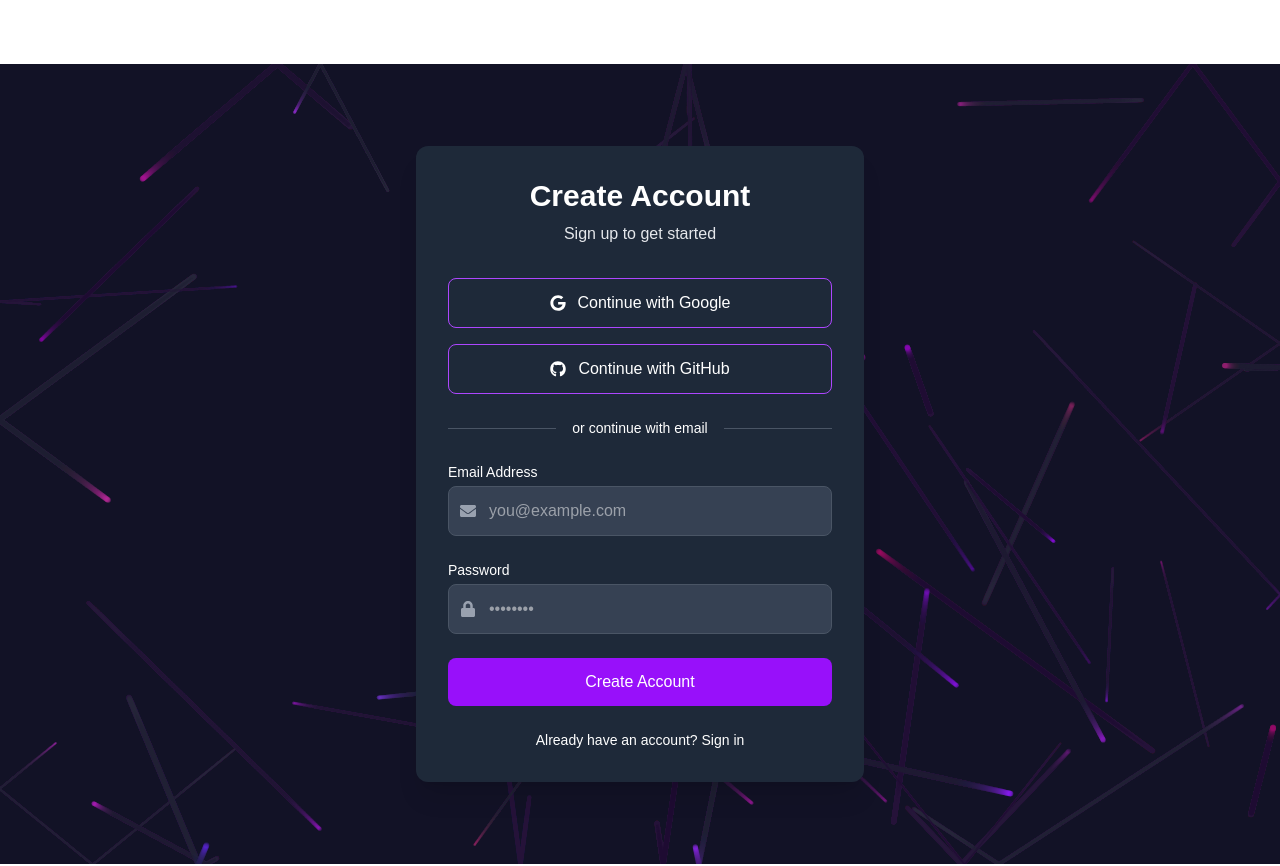
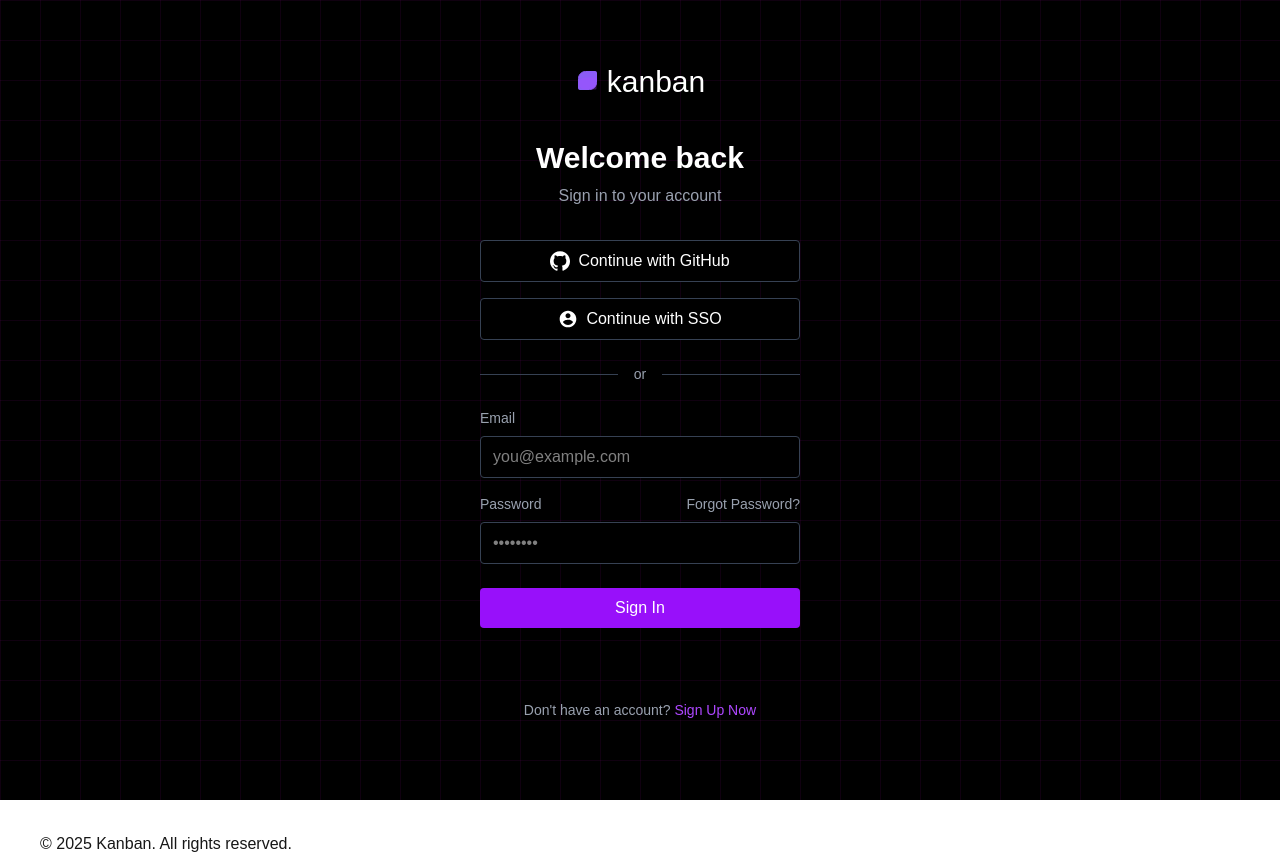
Before and after one commit to josssss07/kanban, a Next.js app: page /Login in a window 1280 px wide. Shown: the top 866 px of the page. Built offline with nearby package versions, Linux system fonts and the light colour scheme.

Commit message:
login frontend changed

```diff
--- a/app/(auth)/Login/page.js
+++ b/app/(auth)/Login/page.js
@@ -7,7 +7,6 @@ import Footer from '@/app/components/ui/Footer'
 const page = () => {
   return (
     <div>
-        <LoginNav></LoginNav>
         <Login></Login>
         <Footer></Footer>
     </div>
--- a/app/aboutUs/hero.js
+++ b/app/aboutUs/hero.js
@@ -4,7 +4,7 @@ const AboutHero = () => {
   return (
     <div className="relative bg-gray-900 text-white">
       {/* Purple gradient overlay */}
-      <div className="absolute inset-0 bg-gradient-to-br from-purple-900/70 to-gray-900/90 z-10"></div>
+      <div className="absolute inset-0 bg-gradient-to-br from-purple-600/70 z-10"></div>
 
       {/* Background pattern (optional) */}
       <div className="absolute inset-0 opacity-10 z-0">
@@ -22,7 +22,7 @@ const AboutHero = () => {
       <div className="container mx-auto px-6 py-24 md:py-32 relative z-20">
         <div className="max-w-3xl mx-auto text-center">
           <h1 className="text-4xl md:text-5xl lg:text-6xl font-bold mb-6">
-            About Kanban
+            About kanban
           </h1>
 
           <div className="w-24 h-1 bg-purple-500 mx-auto mb-6"></div>
--- a/app/components/auth/loginform.js
+++ b/app/components/auth/loginform.js
@@ -1,226 +1,142 @@
-"use client";
+import { useState } from 'react';
+import Link from 'next/link';
+import Image from 'next/image';
+import Head from 'next/head';
 
-import React, { useState, useEffect } from "react";
-import { signIn } from "next-auth/react";
-import { FaGoogle, FaGithub, FaEnvelope, FaLock } from "react-icons/fa";
+export default function Login() {
+  const [email, setEmail] = useState('');
+  const [password, setPassword] = useState('');
 
-const AuthForm = ({ type }) => {
-  const [email, setEmail] = useState("");
-  const [password, setPassword] = useState("");
-  const [loading, setLoading] = useState(false);
-
-  // Animation setup
-  useEffect(() => {
-    // Create canvas element for particle animation
-    const canvas = document.getElementById('background-animation');
-    const ctx = canvas.getContext('2d');
-    canvas.width = window.innerWidth;
-    canvas.height = window.innerHeight;
-
-    // Array to store particles
-    const particles = [];
-    const particleCount = 50;
-
-    // Create particles
-    for (let i = 0; i < particleCount; i++) {
-      particles.push({
-        x: Math.random() * canvas.width,
-        y: Math.random() * canvas.height,
-        radius: Math.random() * 2 + 1,
-        color: `rgba(${Math.floor(Math.random() * 100) + 100}, ${Math.floor(Math.random() * 50)}, ${Math.floor(Math.random() * 150) + 100}, ${Math.random() * 0.5 + 0.1})`,
-        speedX: Math.random() * 2 - 1,
-        speedY: Math.random() * 2 - 1
-      });
-    }
-
-    // Function to draw and update particles
-    function animateParticles() {
-      // Clear canvas with semi-transparent background for trail effect
-      ctx.fillStyle = 'rgba(30, 30, 40, 0.05)';
-      ctx.fillRect(0, 0, canvas.width, canvas.height);
-
-      // Update and draw particles
-      particles.forEach(particle => {
-        // Move particles
-        particle.x += particle.speedX;
-        particle.y += particle.speedY;
-
-        // Wrap around screen
-        if (particle.x < 0 || particle.x > canvas.width) particle.speedX *= -1;
-        if (particle.y < 0 || particle.y > canvas.height) particle.speedY *= -1;
-
-        // Draw particle
-        ctx.beginPath();
-        ctx.arc(particle.x, particle.y, particle.radius, 0, Math.PI * 2);
-        ctx.fillStyle = particle.color;
-        ctx.fill();
-      });
-
-      // Removed the code that connected particles with lines
-
-      requestAnimationFrame(animateParticles);
-    }
-
-    // Start animation
-    animateParticles();
-
-    // Resize handler
-    const handleResize = () => {
-      canvas.width = window.innerWidth;
-      canvas.height = window.innerHeight;
-    };
-
-    window.addEventListener('resize', handleResize);
-
-    // Cleanup
-    return () => {
-      window.removeEventListener('resize', handleResize);
-    };
-  }, []);
-
-  const handleSubmit = async (e) => {
+  const handleSubmit = (e) => {
     e.preventDefault();
-    setLoading(true);
-    console.log("Email:", email, "Password:", password);
-    // Add your authentication logic here
-    setLoading(false);
+    // Handle login logic here
   };
 
   return (
-    <div className="relative min-h-screen flex items-center justify-center">
-      {/* Background canvas */}
-      <canvas id="background-animation" className="absolute top-0 left-0 w-full h-full -z-10"></canvas>
+    <div className="relative flex min-h-screen bg-black">
+      <Head>
+        <title>Kanban - Sign in</title>
+        <meta name="description" content="Sign in to your Kanban account" />
+      </Head>
 
-      {/* Content */}
-      <div className="max-w-md w-full mx-auto bg-gray-800 bg-opacity-70 backdrop-blur-sm text-white shadow-xl rounded-xl p-8 relative z-10">
-        <div className="mb-8 text-center">
-          <h2 className="text-3xl font-bold mb-2 text-white">
-            {type === "login" ? "Welcome Back" : "Create Account"}
-          </h2>
-          <p className="text-gray-200">
-            {type === "login"
-              ? "Sign in to access your account"
-              : "Sign up to get started"}
-          </p>
+      {/* Background grid pattern - fixed to be behind content */}
+      <div className="fixed inset-0 z-0 pointer-events-none">
+        <svg width="100%" height="100%" xmlns="http://www.w3.org/2000/svg">
+          <defs>
+            <pattern id="grid" width="40" height="40" patternUnits="userSpaceOnUse">
+              <path d="M 40 0 L 0 0 0 40" fill="none" stroke="purple" strokeWidth="0.5" strokeOpacity="0.5"/>
+            </pattern>
+          </defs>
+          <rect width="100%" height="100%" fill="url(#grid)" />
+        </svg>
       </div>
 
-        <div className="space-y-4 mb-6">
-          <button
-            className="w-full flex items-center justify-center bg-transparent border border-purple-500 text-white p-3 rounded-lg hover:bg-purple-900 transition duration-300 ease-in-out"
-            onClick={() => signIn("google")}
-            type="button"
-          >
-            <FaGoogle className="mr-3 text-white" />
-            Continue with Google
+      {/* Container for centered content */}
+      <div className="relative z-10 flex flex-col md:flex-row w-full max-w-6xl mx-auto">
+        {/* Centered Panel */}
+        <div className="w-full md:w-1/2 p-8 md:p-16 flex flex-col justify-center mx-auto max-w-md">
+          {/* Logo */}
+          <div className="mb-10 text-center">
+            <div className="flex items-center justify-center">
+              <div className="text-purple-500 mr-2">
+                <svg width="24" height="24" viewBox="0 0 24 24" fill="none" xmlns="http://www.w3.org/2000/svg">
+                  <path
+                    d="M21.5 12.5C21.5 16.366 18.366 19.5 14.5 19.5H4.5C3.948 19.5 3.5 19.052 3.5 18.5V8.5C3.5 4.634 6.634 1.5 10.5 1.5H20.5C21.052 1.5 21.5 1.948 21.5 2.5V12.5Z"
+                    fill="#8B5CF6"
+                    stroke="#8B5CF6"
+                  />
+                  <path
+                    d="M3.5 14.5C3.5 10.634 6.634 7.5 10.5 7.5H20.5C21.052 7.5 21.5 7.948 21.5 8.5V18.5C21.5 19.052 21.052 19.5 20.5 19.5H10.5C6.634 19.5 3.5 16.366 3.5 12.5V14.5Z"
+                    fill="currentColor"
+                    fillOpacity="0.3"
+                  />
+                </svg>
+              </div>
+              <span className="text-white text-3xl font-medium">
+                <a href='./' className="hover:text-purple-400 transition-colors">kanban</a>
+              </span>
+            </div>
+          </div>
+
+          {/* Login Form */}
+          <div className="flex-grow">
+            <h1 className="text-white text-3xl font-bold mb-2 text-center">Welcome back</h1>
+            <p className="text-gray-400 mb-8 text-center">Sign in to your account</p>
+
+            <div className="space-y-4 mb-4">
+              <button className="flex items-center justify-center w-full py-2 px-4 bg-black border border-gray-700 rounded text-white hover:bg-gray-900 transition duration-200">
+                <svg className="w-5 h-5 mr-2" viewBox="0 0 24 24" fill="none" xmlns="http://www.w3.org/2000/svg">
+                  <path d="M12 0.296997C5.37 0.296997 0 5.67 0 12.297C0 17.6 3.438 22.097 8.205 23.682C8.805 23.795 9.025 23.424 9.025 23.105C9.025 22.82 9.015 22.065 9.01 21.065C5.672 21.789 4.968 19.455 4.968 19.455C4.422 18.07 3.633 17.7 3.633 17.7C2.546 16.956 3.717 16.971 3.717 16.971C4.922 17.055 5.555 18.207 5.555 18.207C6.625 20.042 8.364 19.512 9.05 19.205C9.158 18.429 9.467 17.9 9.81 17.6C7.145 17.3 4.344 16.268 4.344 11.67C4.344 10.36 4.809 9.29 5.579 8.45C5.444 8.147 5.039 6.927 5.684 5.274C5.684 5.274 6.689 4.952 8.984 6.504C9.944 6.237 10.964 6.105 11.984 6.099C13.004 6.105 14.024 6.237 14.984 6.504C17.264 4.952 18.269 5.274 18.269 5.274C18.914 6.927 18.509 8.147 18.389 8.45C19.154 9.29 19.619 10.36 19.619 11.67C19.619 16.28 16.814 17.295 14.144 17.59C14.564 17.95 14.954 18.686 14.954 19.81C14.954 21.416 14.939 22.706 14.939 23.096C14.939 23.411 15.149 23.786 15.764 23.666C20.565 22.092 24 17.592 24 12.297C24 5.67 18.627 0.296997 12 0.296997Z" fill="white" />
+                </svg>
+                Continue with GitHub
               </button>
 
-          <button
-            className="w-full flex items-center justify-center bg-transparent border border-purple-500 text-white p-3 rounded-lg hover:bg-purple-900 transition duration-300 ease-in-out"
-            onClick={() => signIn("github")}
-            type="button"
-          >
-            <FaGithub className="mr-3 text-white" />
-            Continue with GitHub
+              <button className="flex items-center justify-center w-full py-2 px-4 bg-black border border-gray-700 rounded text-white hover:bg-gray-900 transition duration-200">
+                <svg className="w-5 h-5 mr-2" viewBox="0 0 24 24" fill="none" xmlns="http://www.w3.org/2000/svg">
+                  <path d="M12 2C6.48 2 2 6.48 2 12C2 17.52 6.48 22 12 22C17.52 22 22 17.52 22 12C22 6.48 17.52 2 12 2ZM12 5C13.66 5 15 6.34 15 8C15 9.66 13.66 11 12 11C10.34 11 9 9.66 9 8C9 6.34 10.34 5 12 5ZM12 19.2C9.5 19.2 7.29 17.92 6 15.98C6.03 13.99 10 12.9 12 12.9C13.99 12.9 17.97 13.99 18 15.98C16.71 17.92 14.5 19.2 12 19.2Z" fill="white" />
+                </svg>
+                Continue with SSO
               </button>
             </div>
 
-        <div className="relative mb-6">
-          <div className="absolute inset-0 flex items-center">
-            <div className="w-full border-t border-gray-600"></div>
-          </div>
-          <div className="relative flex justify-center text-sm">
-            <span className="px-4 bg-gray-800 bg-opacity-70 text-white">or continue with email</span>
-          </div>
+            <div className="flex items-center my-6">
+              <div className="flex-grow border-t border-gray-700"></div>
+              <span className="px-4 text-sm text-gray-400">or</span>
+              <div className="flex-grow border-t border-gray-700"></div>
             </div>
 
-        <form onSubmit={handleSubmit} className="space-y-6">
-          <div>
-            <label htmlFor="email" className="block text-sm font-medium text-white mb-1">
-              Email Address
+            <form onSubmit={handleSubmit}>
+              <div className="mb-4">
+                <label className="block text-gray-400 text-sm mb-2" htmlFor="email">
+                  Email
                 </label>
-            <div className="relative">
-              <div className="absolute inset-y-0 left-0 pl-3 flex items-center pointer-events-none">
-                <FaEnvelope className="text-gray-400" />
-              </div>
                 <input
                   id="email"
                   type="email"
-                placeholder="you@example.com"
                   value={email}
                   onChange={(e) => setEmail(e.target.value)}
-                className="w-full pl-10 p-3 bg-gray-700 bg-opacity-70 border border-gray-600 focus:border-purple-500 rounded-lg text-white transition-colors duration-300 focus:outline-none focus:ring-2 focus:ring-purple-500"
-                required
+                  placeholder="you@example.com"
+                  className="w-full px-3 py-2 bg-black border border-gray-700 rounded text-white focus:outline-none focus:ring-2 focus:ring-purple-500"
                 />
               </div>
-          </div>
-
-          <div>
-            <label htmlFor="password" className="block text-sm font-medium text-white mb-1">
+              <div className="mb-6">
+                <div className="flex justify-between mb-2">
+                  <label className="block text-gray-400 text-sm" htmlFor="password">
                     Password
                   </label>
-            <div className="relative">
-              <div className="absolute inset-y-0 left-0 pl-3 flex items-center pointer-events-none">
-                <FaLock className="text-gray-400" />
+                  <Link href="/forgot-password" className="text-sm text-gray-400 hover:text-purple-500">
+                    Forgot Password?
+                  </Link>
                 </div>
                 <input
                   id="password"
                   type="password"
-                placeholder="••••••••"
                   value={password}
                   onChange={(e) => setPassword(e.target.value)}
-                className="w-full pl-10 p-3 bg-gray-700 bg-opacity-70 border border-gray-600 focus:border-purple-500 rounded-lg text-white transition-colors duration-300 focus:outline-none focus:ring-2 focus:ring-purple-500"
-                required
+                  placeholder="••••••••"
+                  className="w-full px-3 py-2 bg-black border border-gray-700 rounded text-white focus:outline-none focus:ring-2 focus:ring-purple-500"
                 />
               </div>
+              <button
+                type="submit"
+                className="w-full py-2 px-4 bg-purple-600 hover:bg-purple-700 rounded text-white font-medium transition duration-200"
+              >
+                Sign In
+              </button>
+            </form>
           </div>
 
-          {type === "login" && (
-            <div className="flex justify-end">
-              <a href="/forgot-password" className="text-sm text-white hover:text-purple-300">
-                Forgot password?
-              </a>
+          {/* Footer */}
+          <div className="mt-8">
+            <div className="text-center text-gray-400 text-sm mb-4">
+              Don&apos;t have an account?{' '}
+              <Link href="/signup" className="text-purple-500 hover:text-purple-400">
+                Sign Up Now
+              </Link>
             </div>
-          )}
-
-          <button
-            type="submit"
-            disabled={loading}
-            className="w-full bg-purple-600 text-white p-3 rounded-lg hover:bg-purple-700 transition-colors duration-300 focus:outline-none focus:ring-2 focus:ring-purple-500 focus:ring-offset-2 focus:ring-offset-gray-800 disabled:opacity-50 disabled:cursor-not-allowed"
-          >
-            {loading ? (
-              <span className="flex items-center justify-center">
-                <svg className="animate-spin -ml-1 mr-3 h-5 w-5 text-white" xmlns="http://www.w3.org/2000/svg" fill="none" viewBox="0 0 24 24">
-                  <circle className="opacity-25" cx="12" cy="12" r="10" stroke="currentColor" strokeWidth="4"></circle>
-                  <path className="opacity-75" fill="currentColor" d="M4 12a8 8 0 018-8V0C5.373 0 0 5.373 0 12h4zm2 5.291A7.962 7.962 0 014 12H0c0 3.042 1.135 5.824 3 7.938l3-2.647z"></path>
-                </svg>
-                Processing...
-              </span>
-            ) : (
-              type === "login" ? "Sign In" : "Create Account"
-            )}
-          </button>
-        </form>
-
-        <div className="mt-6 text-center text-white text-sm">
-          {type === "login" ? (
-            <p>
-              Don&apos;t have an account?{" "}
-              <a href="/signup" className="text-white hover:text-purple-300 font-medium">
-                Sign up
-              </a>
-            </p>
-          ) : (
-            <p>
-              Already have an account?{" "}
-              <a href="/login" className="text-white hover:text-purple-300 font-medium">
-                Sign in
-              </a>
-            </p>
-          )}
+          </div>
         </div>
       </div>
     </div>
   );
-};
-
-export default AuthForm;
+}
--- a/app/components/ui/Navbar.js
+++ b/app/components/ui/Navbar.js
@@ -9,7 +9,7 @@ export default function Navbar() { {
     <nav className="px-6 py-4 md:px-10">
     <div className="flex justify-between items-center">
       <Link href="/" className="text-white text-2xl font-bold tracking-wider">
-        Kanban
+        kanban
       </Link>
 
       {/* Mobile menu button */}
--- a/app/page.js
+++ b/app/page.js
@@ -55,7 +55,7 @@ export default function Home() {
   return (
     <div className="relative min-h-screen bg-black text-white overflow-hidden">
       <Head>
-        <title>Kanban - Boost Your Workflow</title>
+        <title>kanban - Boost Your Workflow</title>
         <meta name="description" content="Kanban productivity system" />
         <link rel="icon" href="/favicon.ico" />
       </Head>
```
Lines whose indentation alone changed are shown as unchanged.
